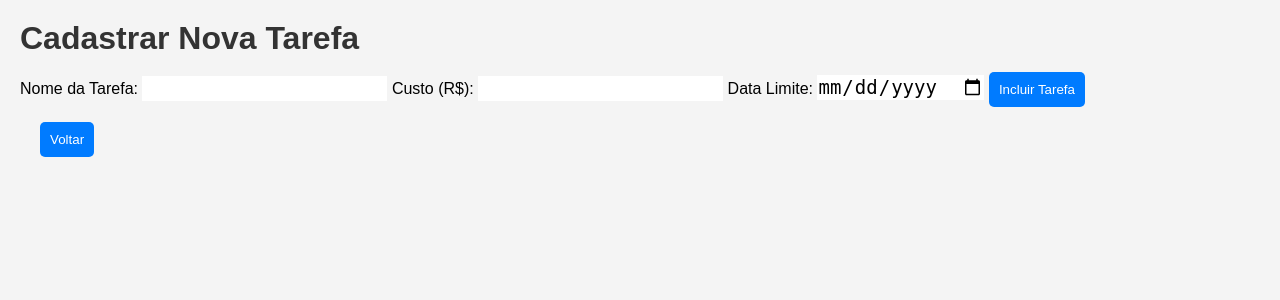
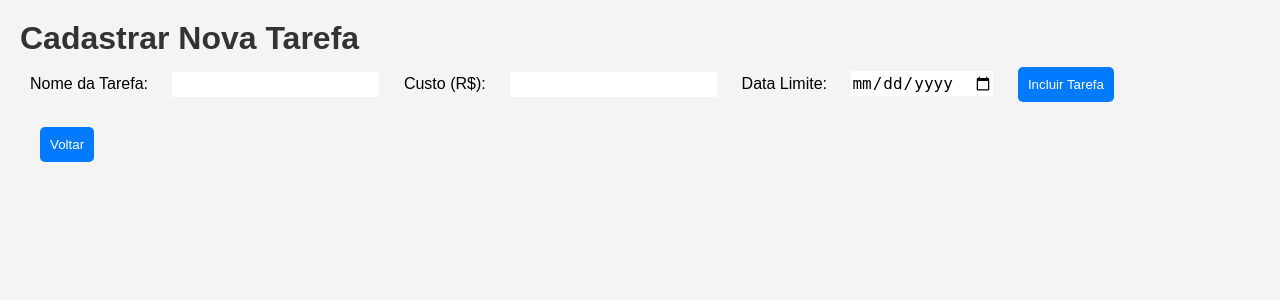
Before and after one commit to keuwey/cadastro-e-listagem-de-tarefas, a Flask app: page /cadastro in a window 1280 px wide. Shown: the top 300 px of the page. Run offline with Flask 3, Linux system fonts and the light colour scheme.

Commit message:
fix: improved the button styling

```diff
--- a/static/style.css
+++ b/static/style.css
@@ -11,13 +11,12 @@ body {
   padding: 20px;
 }
 
-.btn-cadastro,
-.btn-editar {
-  margin-top: 15px;
+.btn-cadastro, .btn-editar {
   background-color: #007bff;
   color: white;
   border: none;
   padding: 10px;
+  margin: 10px;
   border-radius: 5px;
   cursor: pointer;
 }
@@ -57,15 +56,12 @@ body {
   cursor: pointer;
 }
 
-#nome,
-#custo,
-#data_limite {
-  font-size: 19px;
+#nome, #custo, #data_limite {
+  font-size: 16px;
   height: 25px;
 }
 
-ol,
-ul {
+ol, ul {
   list-style: none;
 }
 
@@ -89,8 +85,7 @@ table {
   margin-top: 20px;
 }
 
-th,
-td {
+th, td {
   padding: 10px;
   border: 1px solid #ddd;
   text-align: left;
@@ -118,3 +113,23 @@ th {
 .btn:hover {
   background-color: #0056b3;
 }
+
+.a-link-index {
+  color: black;
+  font-size: 14px;
+  font-weight: normal;
+}
+
+.a-link-index:hover {
+  text-decoration: none;
+}
+
+.btn-excluir-index, .btn-subir-index, .btn-descer-index {
+  font-size: 14px;
+  font-weight: normal;
+  background-color: initial;
+}
+
+.cadastro-form-items {
+  margin: 10px;
+}
--- a/templates/cadastro.html
+++ b/templates/cadastro.html
@@ -9,16 +9,15 @@
   <body>
     <h1>Cadastrar Nova Tarefa</h1>
     <form method="POST">
-      <label for="nome">Nome da Tarefa:</label>
-      <input type="text" id="nome" name="nome" required />
+      <label for="nome" class="cadastro-form-items">Nome da Tarefa:</label>
+      <input type="text" id="nome" name="nome" class="cadastro-form-items" required />
 
-      <label for="custo">Custo (R$):</label>
-      <input type="number" id="custo" name="custo" step="0.01" required />
+      <label for="custo" class="cadastro-form-items">Custo (R$):</label>
+      <input type="number" id="custo" name="custo" step="0.01" class="cadastro-form-items" required />
 
-      <label for="data_limite">Data Limite:</label>
-      <input type="date" id="data_limite" name="data_limite" placeholder="dd/mm/aaaa" required />
-
-      <button type="submit" class="btn-cadastro">Incluir Tarefa</button>
+      <label for="data_limite" class="cadastro-form-items">Data Limite:</label>
+      <input type="date" id="data_limite" name="data_limite" placeholder="dd/mm/aaaa" class="cadastro-form-items" required />
+      <button type="submit" class="btn-cadastro cadastro-form-items">Incluir Tarefa</button>
     </form>
     <button class="back-button btn-cadastro">
       <a href="{{ url_for('index') }}" class="a-link">Voltar</a>
```
Also changed, not shown: templates/editar.html (+6 -6 lines), templates/index.html (+4 -4 lines).
